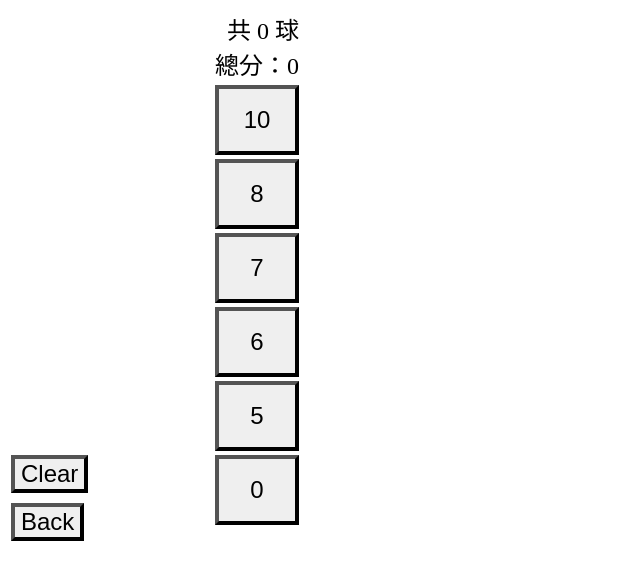
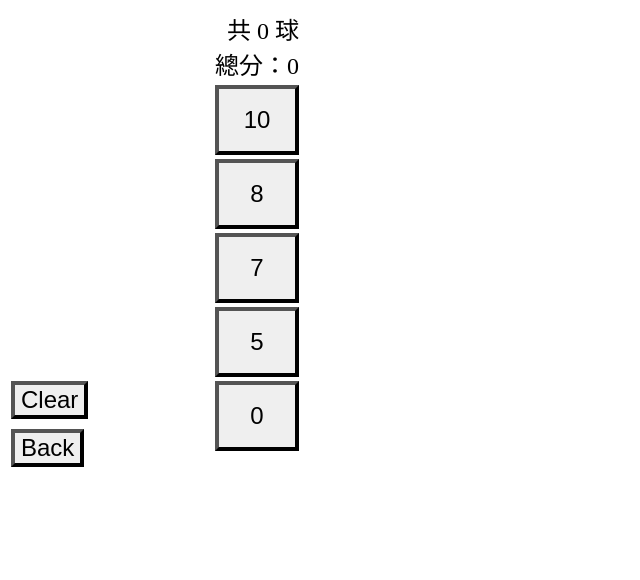
Before and after one commit to Xi-Plus/NKUST-Badminton-Scoring, a plain HTML site: page index.html in a window 1280 px wide. Shown: the whole page, without its empty margins (0-640 px from the left). Drawn offline with Linux system fonts and the light colour scheme.

Commit message:
Update index.html

```diff
--- a/index.html
+++ b/index.html
@@ -76,7 +76,7 @@ window.onbeforeunload = function(e) {
 </script>
 <table>
 	<tr>
-		<td rowspan="6" style="width: 200px; min-width: 100px; max-width: 200px;">
+		<td rowspan="5" style="width: 200px; min-width: 100px; max-width: 200px;">
 			<div id="historytext" style="height: 350px; overflow: scroll;"></div>
 		</td>
 		<td colspan="3" style="text-align: right;">
@@ -94,9 +94,6 @@ window.onbeforeunload = function(e) {
 		<td colspan="3"><button id="btn7" class="addscore2" onclick="addscore(7);">7</button></td>
 	</tr>
 	<tr>
-		<td colspan="3"><button id="btn7" class="addscore2" onclick="addscore(6);">6</button></td>
-	</tr>
-	<tr>
 		<td colspan="3"><button id="btn7" class="addscore2" onclick="addscore(5);">5</button></td>
 	</tr>
 	<tr>
```
